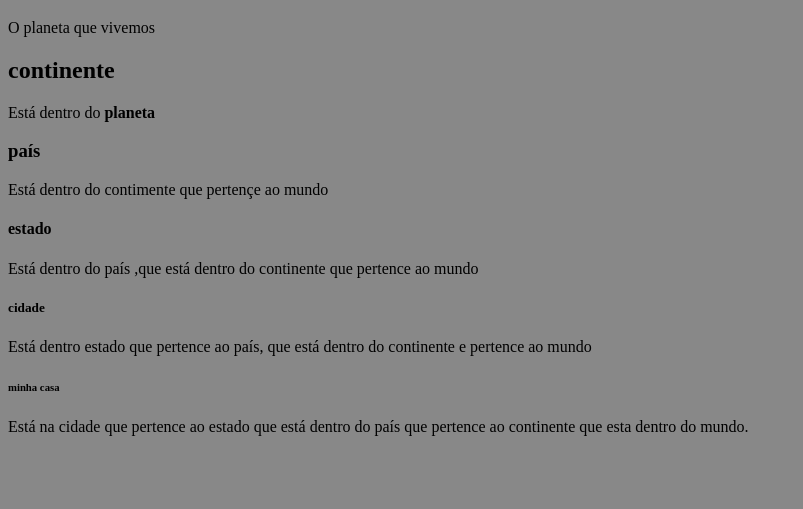
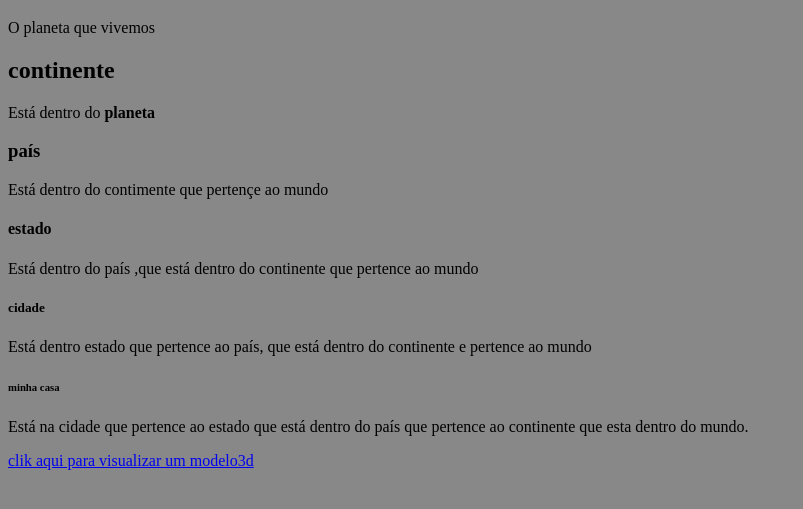
Before and after one commit to joaobcandido/semana1-jornadaCognizant, a plain HTML site: page index.html in a window 1280 px wide. Shown: the part 61-570 px from the top of the page, without its empty margins (0-803 px from the left). Drawn offline with Linux system fonts and the light colour scheme.

Commit message:
adicionando link na pagina

```diff
--- a/index.html
+++ b/index.html
@@ -52,6 +52,10 @@ que está dentro do continente e pertence ao mundo</p>
 <p>Está na cidade que pertence ao estado que está dentro do país
 que pertence ao continente que esta dentro do mundo.
 </p>
+<!-- adicionando links com a tag <a> -->
+<a href="https://primeiro-projeto-802bb.web.app/" title="modelo3d" target="_blank">
+    clik aqui para visualizar um modelo3d
+</a>
 
 
 </body>
```
